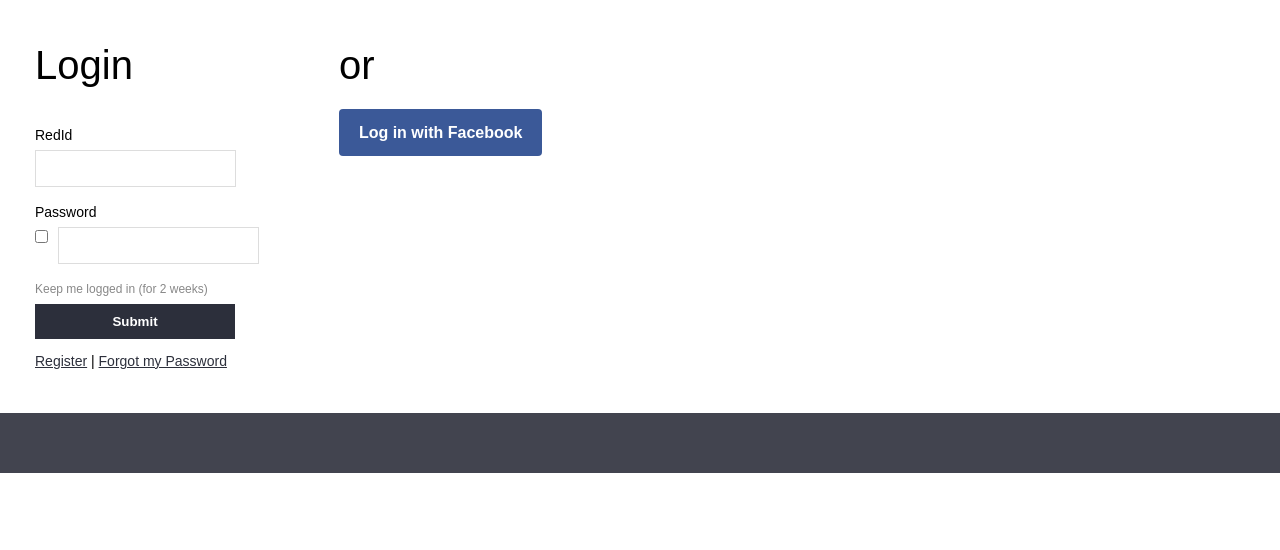
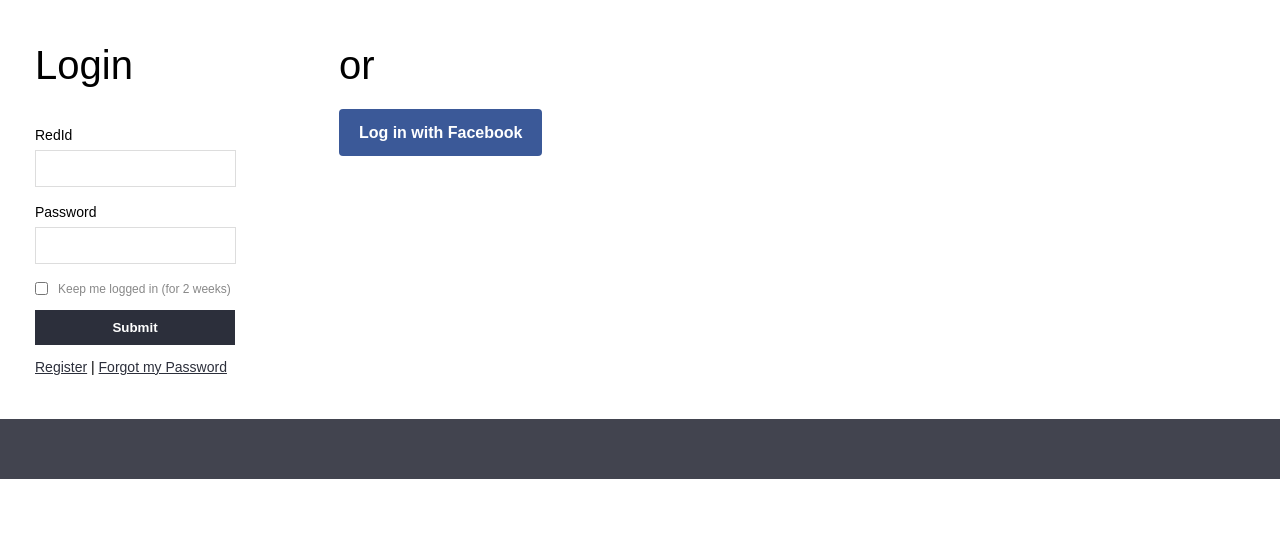
Before and after one commit to morenoadan22/mett, a PHP site: the page made by application/views/login/index.php in a window 1280 px wide. Shown: the part 99-649 px from the top of the page. Run offline with PHP 8.4, Linux system fonts and the light colour scheme; the template is opened without the code that fills it, so the values that code supplies are empty; some libraries are stand-ins or nearby versions.

Commit message:
Field alignment in login page

```diff
--- a/application/views/login/index.php
+++ b/application/views/login/index.php
@@ -10,8 +10,13 @@
                 <input type="text" name="user_redId" required />
                 <label>Password</label>
                 <input type="password" name="user_password" required />
-                <input type="checkbox" name="user_rememberme" class="remember-me-checkbox" />
-                <label class="remember-me-label">Keep me logged in (for 2 weeks)</label>
+                <fieldset>
+                	<div>
+                		<input type="checkbox" name="user_rememberme" class="remember-me-checkbox" />
+                		<label class="remember-me-label">Keep me logged in (for 2 weeks)</label>
+                	</div>
+                </fieldset>
+
                 <input type="submit" class="login-submit-button" />
         </form>
         <a href="<?php echo URL; ?>login/register">Register</a>
```
